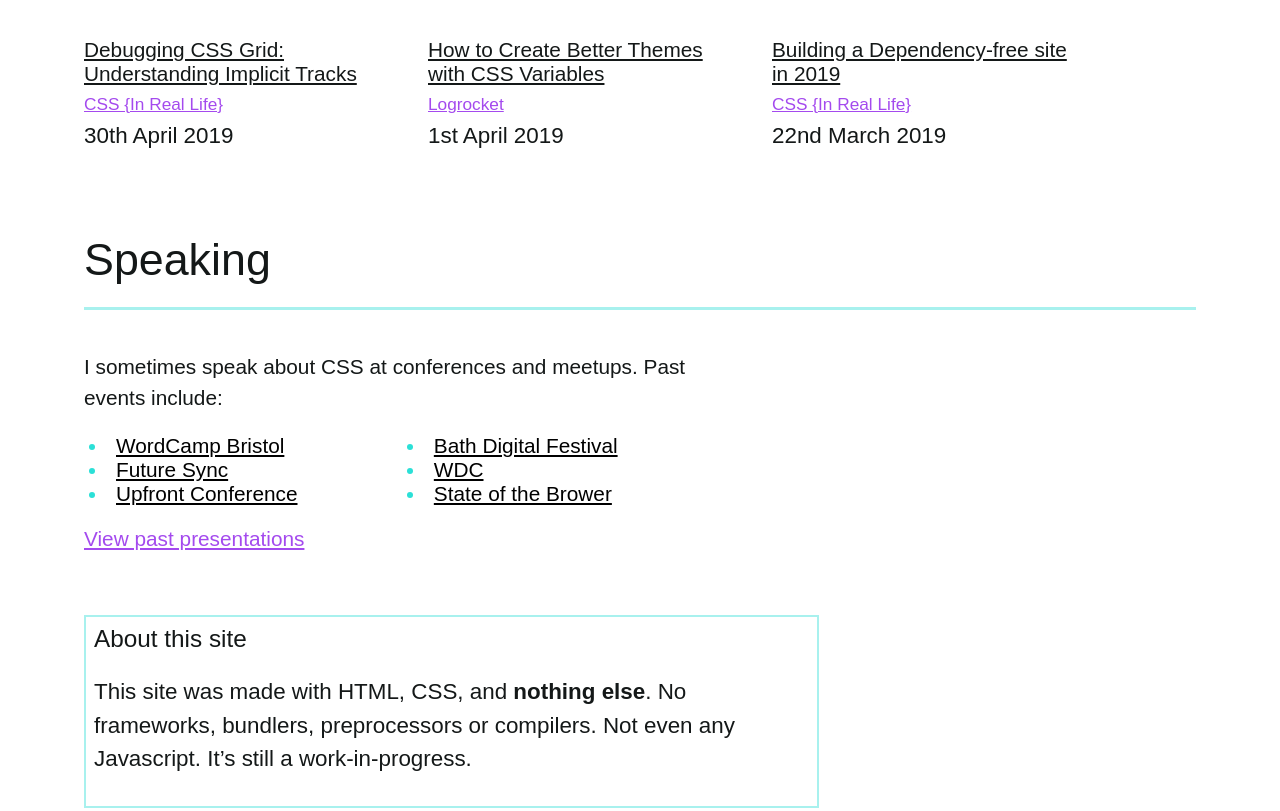
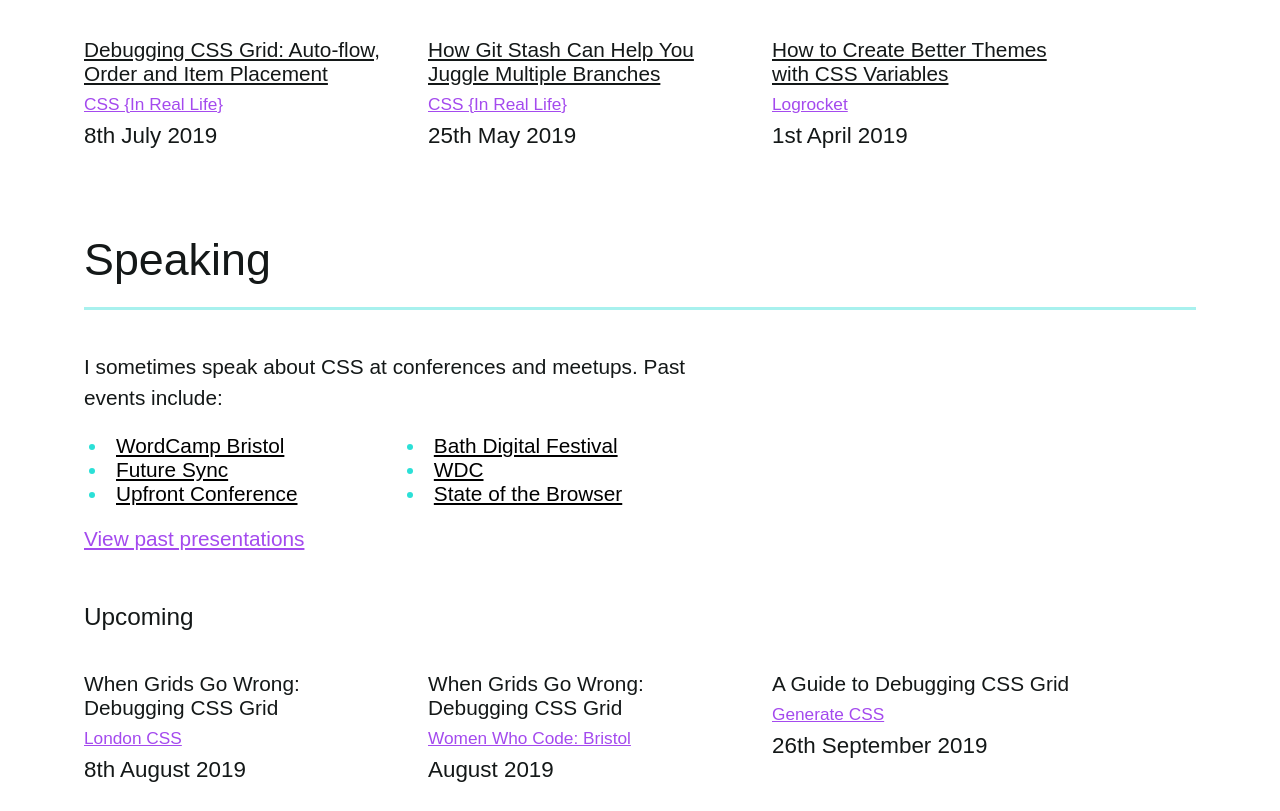
Before and after one commit to mbarker84/personal-site, a plain HTML site: page index.html in a window 1280 px wide. Shown: the part 1594-2405 px from the top of the page. Drawn offline with Linux system fonts and the light colour scheme; a web font is replaced by a local one.

Commit message:
Updating talks and articles

```diff
--- a/index.html
+++ b/index.html
@@ -124,12 +124,21 @@
 				<ul class="section__list section__list--3">
 					<li class="section__item">
 						<h4>
-							<a href="https://css-irl.info/debugging-css-grid-part-1-understanding-implicit-tracks/"
-								>Debugging CSS Grid: Understanding Implicit Tracks</a
+							<a href="https://css-irl.info/debugging-css-grid-part-3-auto-flow-order-and-item-placement/"
+								>Debugging CSS Grid: Auto-flow, Order and Item Placement</a
 							>
 						</h4>
 						<h5><a href="https://css-irl.info">CSS {In Real Life}</a></h5>
-						<time datetime="2019-04-30">30th April 2019</time>
+						<time datetime="2019-07-08">8th July 2019</time>
+					</li>
+					<li class="section__item">
+						<h4>
+							<a href="https://css-irl.info/how-git-stash-can-help-you-juggle-multiple-branches/"
+								>How Git Stash Can Help You Juggle Multiple Branches</a
+							>
+						</h4>
+						<h5><a href="https://css-irl.info">CSS {In Real Life}</a></h5>
+						<time datetime="2019-05-25">25th May 2019</time>
 					</li>
 					<li class="section__item">
 						<h4>
@@ -139,15 +148,6 @@
 						</h4>
 						<h5><a href="https://blog.logrocket.com">Logrocket</a></h5>
 						<time datetime="2019-04-01">1st April 2019</time>
-					</li>
-					<li class="section__item">
-						<h4>
-							<a href="https://css-irl.info/building-a-dependency-free-site/"
-							>Building a Dependency-free site in 2019</a
-							>
-						</h4>
-						<h5><a href="https://css-irl.info">CSS {In Real Life}</a></h5>
-						<time datetime="2019-03-22">22nd March 2019</time>
 					</li>
 				</ul>
 			</section>
@@ -176,11 +176,29 @@
 							<a href="https://2018.webdevconf.com/">WDC</a>
 						</li>
 						<li class="bullet-list__item">
-							<a href="https://2018.stateofthebrowser.com/">State of the Brower</a>
+							<a href="https://2018.stateofthebrowser.com/">State of the Browser</a>
 						</li>
 					</ul>
 					<a class="single-line-link" href="https://noti.st/mbarker84">View past presentations</a>
 				</div>
+				<h3 class="section__subheading">Upcoming</h3>
+				<ul class="section__list section__list--3">
+					<li class="section__item">
+						<h4>When Grids Go Wrong: Debugging CSS Grid</h4>
+						<h5><a href="https://www.londoncss.dev/">London CSS</a></h5>
+						<time datetime="2019-08-08">8th August 2019</time>
+					</li>
+					<li class="section__item">
+						<h4>When Grids Go Wrong: Debugging CSS Grid</h4>
+						<h5><a href="https://www.meetup.com/Women-Who-Code-Bristol/">Women Who Code: Bristol</a></h5>
+						<time datetime="2019-08">August 2019</time>
+					</li>
+					<li class="section__item">
+						<h4>A Guide to Debugging CSS Grid</h4>
+						<h5><a href="https://www.generateconf.com/">Generate CSS</a></h5>
+						<time datetime="2019-09-26">26th September 2019</time>
+					</li>
+				</ul>
 			</section>
 
 			<section class="section section--about grid">
```
